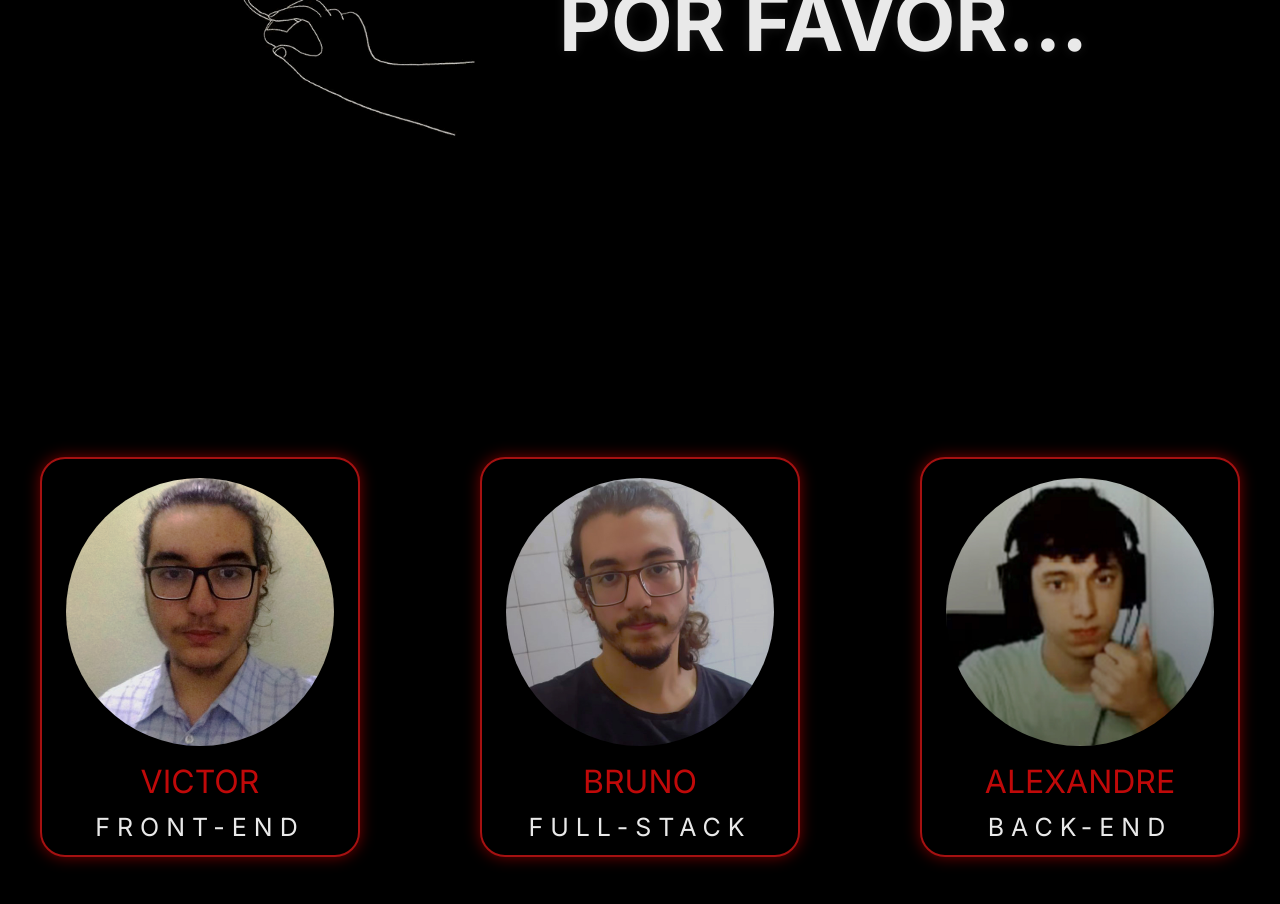
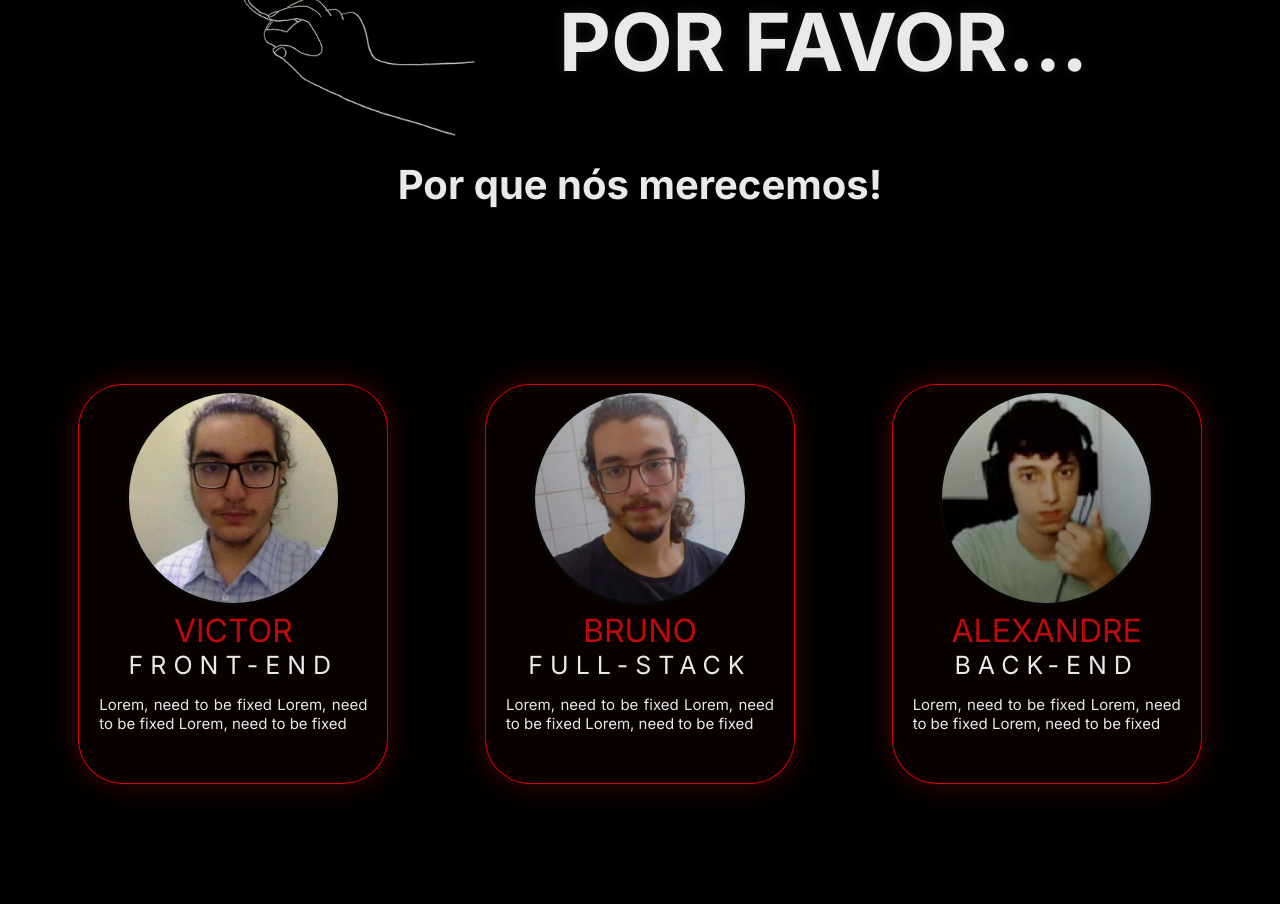
Before and after one commit to KhaiDreams/Quero-Um-Estagio-help, a Next.js app in the folder front-end/: page / in a window 1280 px wide. Shown: the part 480-1384 px from the top of the page. Built offline with nearby package versions, Linux system fonts and the light colour scheme.

Commit message:
added description + about us hotfix + QUE background fix +

```diff
--- a/front-end/src/pages/index.jsx
+++ b/front-end/src/pages/index.jsx
@@ -30,7 +30,12 @@ export default function Home() {
                     </div>
 
                 </div>
+
+                <div className={styles2.div_merecemos}>
+                    <h1 className={styles2.h1_merecemos}>Por que nós merecemos!</h1>
+                </div>
             </div>
+
 
             <div className={styles2.about_us_background}>
 
@@ -40,24 +45,35 @@ export default function Home() {
                             <img src={cardvictor.src} alt="" className={styles2.cards}/>
                         <p className={styles2.p_name_victor}>VICTOR</p>
                         <p className={styles2.p_function_victor}>FRONT-END</p>
+                        <p className={styles2.p_description_victor}>
+                            Lorem, need to be fixed Lorem, need to be fixed Lorem, need to be fixed
+                        </p>
                     </div>
 
                     <div className={styles2.div_equip}>
                             <img src={cardbruno.src} alt="" className={styles2.cards}/>
                         <p className={styles2.p_name_bruno}>BRUNO</p>
                         <p className={styles2.p_function_bruno}>FULL-STACK</p>
+                        <p className={styles2.p_description_bruno}>
+                            Lorem, need to be fixed Lorem, need to be fixed Lorem, need to be fixed
+                        </p>
                     </div>
 
                     <div className={styles2.div_equip}>
                                 <img src={cardalexandre.src} alt="" className={styles2.cards}/>
                         <p className={styles2.p_name_alexandre}>ALEXANDRE</p>
                         <p className={styles2.p_function_alexandre}>BACK-END</p>
+                        <p className={styles2.p_description_alexandre}>
+                            Lorem, need to be fixed Lorem, need to be fixed Lorem, need to be fixed
+                        </p>
                     </div>
 
                 </div>
 
             </div>
 
+            <div className={styles2._background} />
+
         </TemplateDefault>
     )
 }
--- a/front-end/src/styles/home/about_us_background.module.css
+++ b/front-end/src/styles/home/about_us_background.module.css
@@ -10,10 +10,10 @@
 
 .container_about_us {
     display: flex;
-    align-items: center;
-    justify-content: space-between;
+    justify-content: space-around;
     width: 100%;
     height: 90%;
+    flex-wrap: wrap;
 
     /* background-color: rgb(0, 0, 0) !important;
     border: 5px solid rgb(255, 255, 255);
@@ -21,32 +21,30 @@
 }
 
 .div_equip {
-    background: #000000 !important;
+    background: #0e0101b0 !important;
     height: 400px;
-    width: 320px;
-    margin: 10px;
-    border-radius: 25px;
-    border: 2px solid #a51111;
+    width: 310px;
+    margin: 30px;
+    border-radius: 45px;
+    border: 1px solid #ff0101d9;
     display: flex;
-    justify-content: space-around;
-    flex-wrap: wrap;
-    align-items: center;
-    box-shadow: 0 0 15px rgba(255, 0, 0, 0.45);
-
-    padding: 1vh 0;
-
+    box-shadow: 0 0 30px rgb(255 23 23 / 24%);
     cursor: pointer;
     transition-duration: 180ms;
+    flex-direction: row;
+    justify-content: space-around;
+    align-content: flex-start;
+    flex-wrap: wrap;
 }
 
 .div_equip:hover {
     height: 410px;
-    width: 330px;
+    width: 320px;
 }
 
 .p_name_victor:hover, .p_name_bruno:hover, .p_name_alexandre:hover {
     color: rgb(255, 0, 0);
-    text-shadow: 0 0 2px rgb(255, 0, 0);
+    text-shadow: 0 0 15px rgba(255, 0, 0, 0.613);
 
     letter-spacing: 8px;
     transition-duration: 180ms;
@@ -58,14 +56,16 @@
 }
 
 .cards  {
-    max-width: 88%;
+    max-width: 70%;
     height: auto;
 
     border-radius: 300px;
 
-    border: 5px solid rgb(0, 0, 0);
+    border: 3px solid rgb(7, 7, 7);
 
     -webkit-user-drag: none;
+
+    margin: 5px 0 5px 0;
 }
 
 .p_name_victor, .p_name_bruno, .p_name_alexandre {
@@ -75,9 +75,21 @@
     transition: 180ms;
 }
 
+.p_description_victor, .p_description_bruno, .p_description_alexandre {
+    font-size: 15px;
+    text-align: justify;
+    padding: 5% 20px 0 20px;
+}
+
 .p_function_victor, .p_function_bruno, .p_function_alexandre {
     font-size: 25px;
     letter-spacing: 7px;
 
     transition: 180ms;
 }
+
+.div_merecemos {
+    padding: 40px 0 0 0;
+    font-size: 20px;
+    text-align: center;
+}
--- a/front-end/src/styles/home/q_u_e_background.module.css
+++ b/front-end/src/styles/home/q_u_e_background.module.css
@@ -10,11 +10,11 @@
 }
 
 .container_q_u_e {
-    padding: 50px 0 0 0;
+    padding: 30px 0 0 0;
 }
 
 .container_por_favor {
-    padding: 0 0 50px 0;
+    padding: 0 0 30px 0;
     display: flex;
     align-items: flex-end;
     justify-content: flex-end;
@@ -48,7 +48,7 @@
     position: absolute;
     color: rgb(187, 23, 23);
     margin: 0px 0px 0px -2px;
-    text-shadow: 0px 0px 20px rgba(255, 0, 0, 0.399);
+    text-shadow: 0px 0px 18px rgba(255, 0, 0, 0.261);
 }
 
 .container_gif {
```
